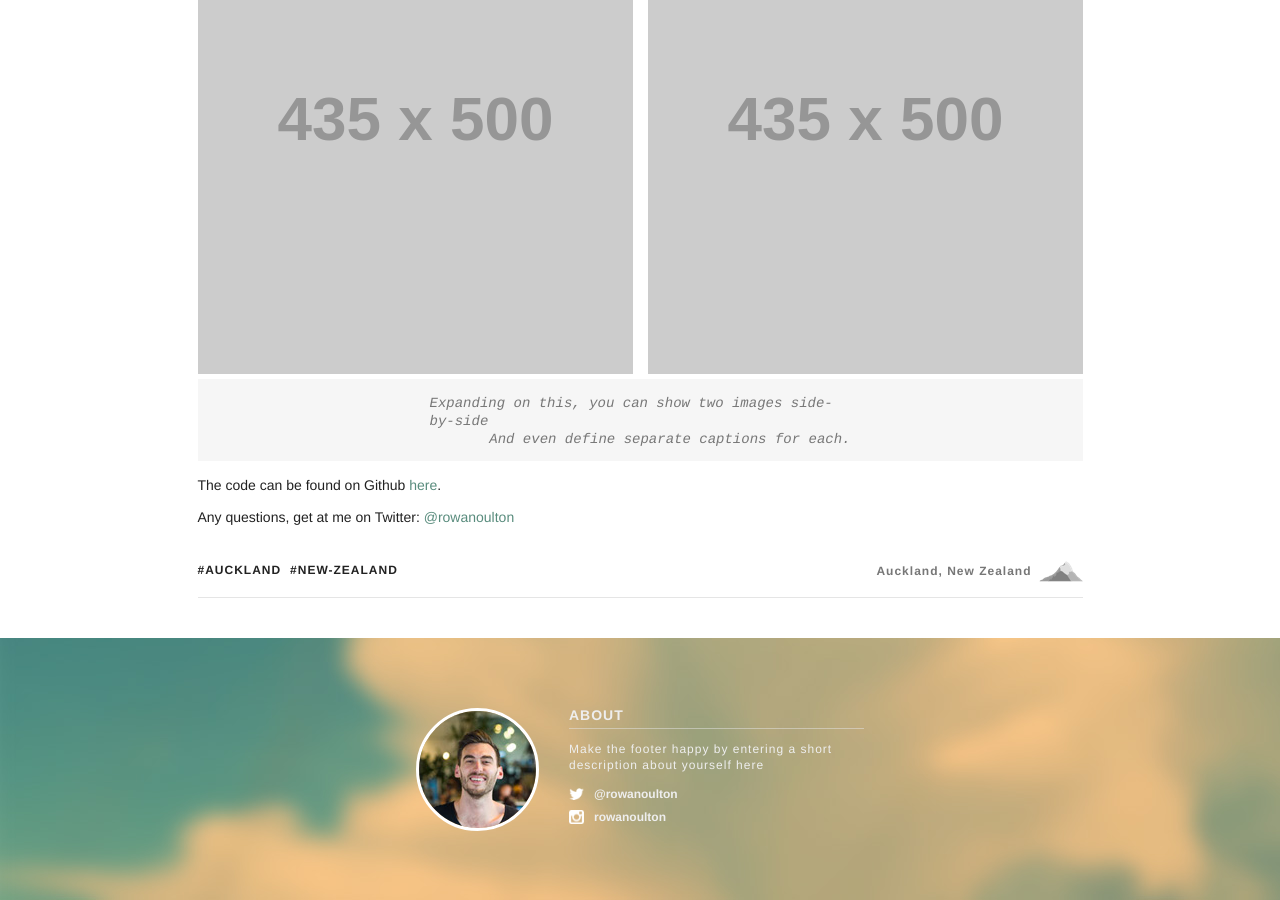
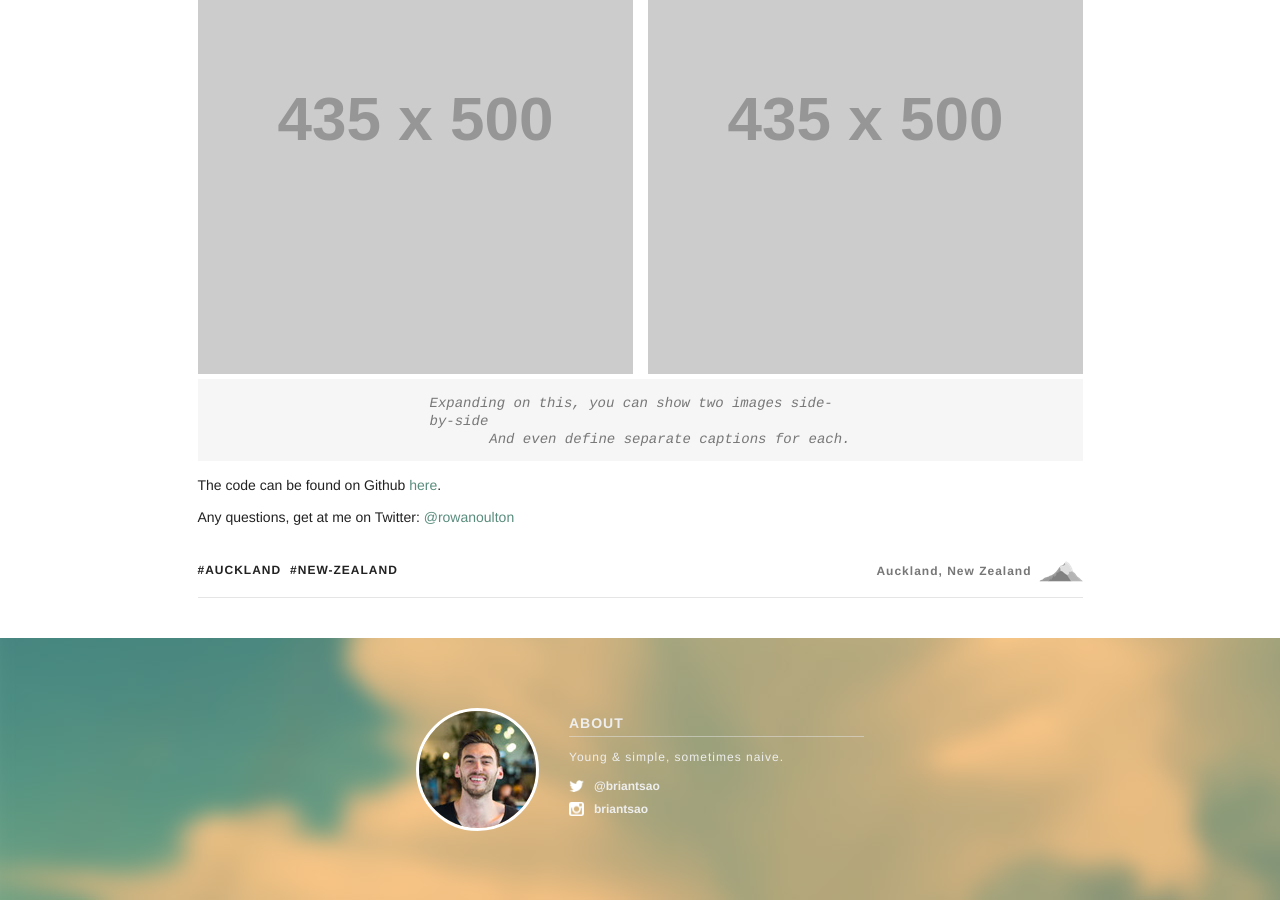
Before and after one commit to estimation/estimation.github.io, a Jekyll site: the page built from index.html, in a window 1280 px wide and 900 px high, scrolled down 1037 px. Built offline with Jekyll 4.4.1, drawn with Linux system fonts in a browser that asks for light colours; the list of posts is cut into pages by our own code; some of the changed text lies outside the part shown.

Commit message:
customized

```diff
--- a/_config.yml
+++ b/_config.yml
@@ -1,13 +1,13 @@
 # Site settings
-title: Travelog
-subtitle: "Journal of [name]"
-email: your-email@domain.com
-description: "Make the footer happy by entering a short description about yourself here"
+title: My Blog
+subtitle: "Journal of Brian"
+email: iswear@outlook.com
+description: "Young & simple, sometimes naive."
 baseurl: ""
-url: "http://yourdomain.com"
-twitter_username: "rowanoulton"
-github_username:  "rowanoulton"
-instagram_username: "rowanoulton"
+url: "http://leciel.cc"
+twitter_username: "briantsao"
+github_username:  "estimation"
+instagram_username: "briantsao"
 
 # Build settings
 markdown: kramdown
```
